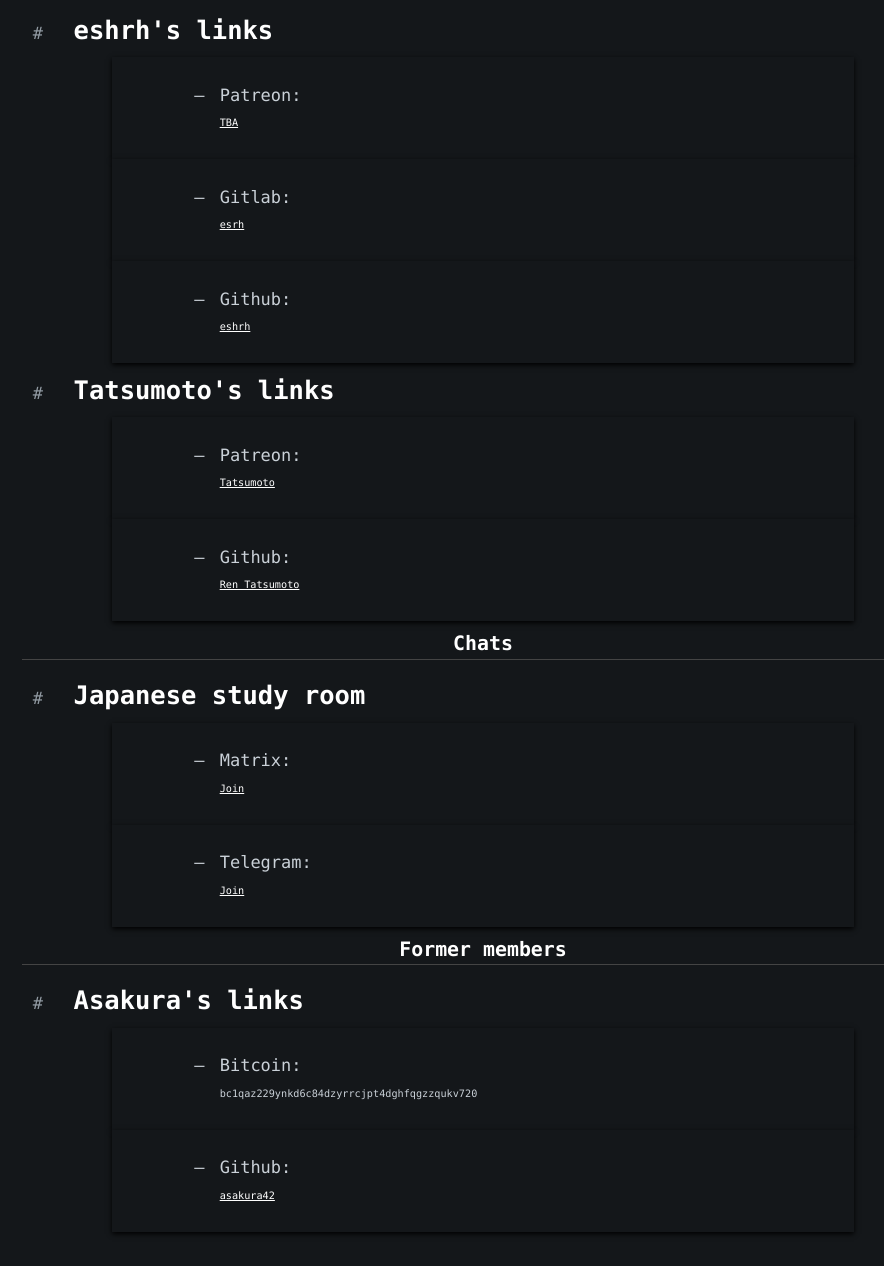
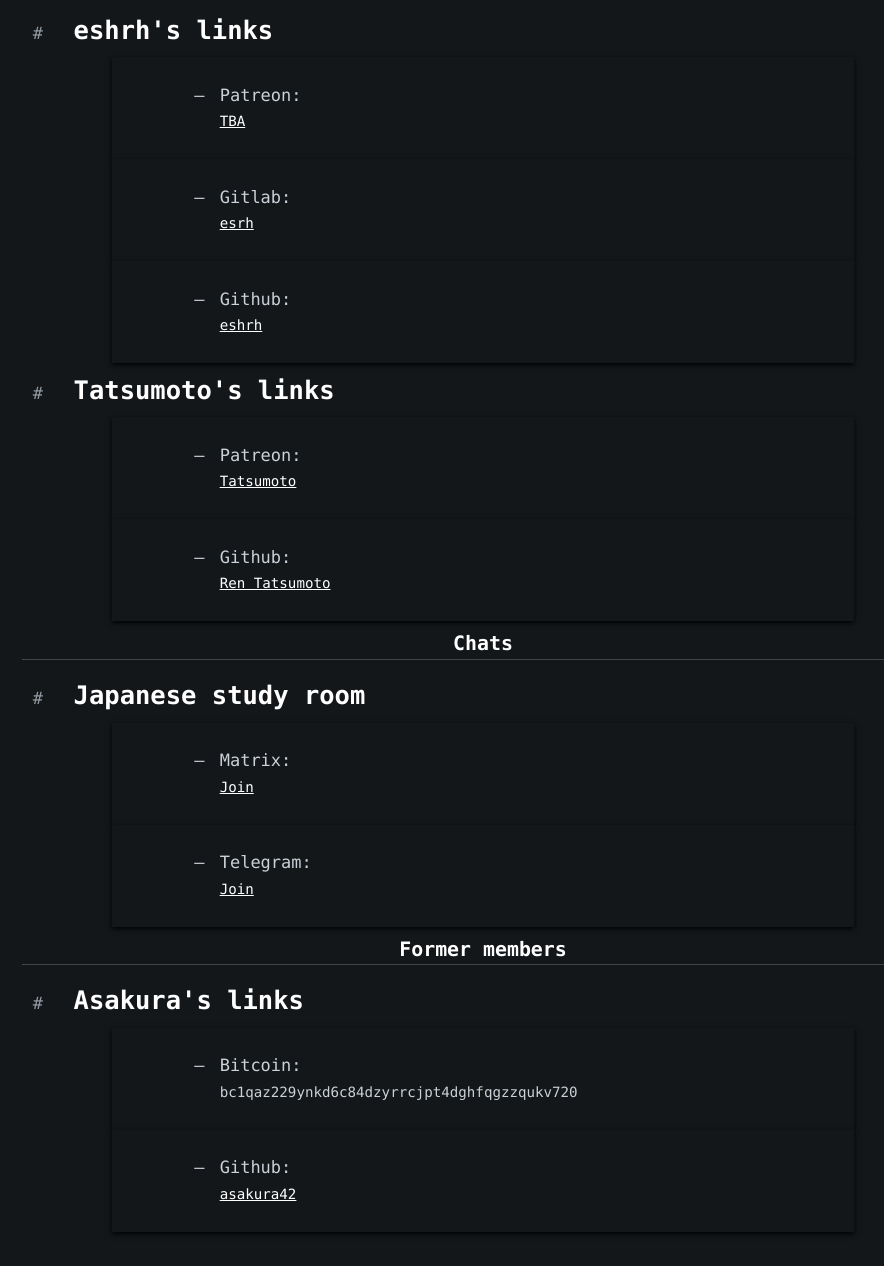
Before and after one commit to Ajatt-Tools/ajatt-tools.github.io, a plain HTML site: page contact.html in a window 1280 px wide. Shown: the part 137-1403 px from the top of the page, without its empty margins (157-1041 px from the left). Drawn offline with Linux system fonts and the light colour scheme.

Commit message:
increase font size

```diff
--- a/contact.html
+++ b/contact.html
@@ -36,7 +36,7 @@
 		<ul class="section__content">
 		    <li>Patreon:</li>
 		    <lino>
-		    <small style="font-size: 60%;">
+		    <small>
 			    <a href="#">TBA</a>
 		    </small>
 		    </lino>
@@ -49,7 +49,7 @@
 		<ul class="section__content">
 		    <li>Gitlab:</li>
 		    <lino>
-		    <small style="font-size: 60%;">
+		    <small>
 			    <a href="https://gitlab.com/esrh">esrh</a>
 		    </small>
 		    </lino>
@@ -62,7 +62,7 @@
 		<ul class="section__content">
 		    <li>Github:</li>
 		    <lino>
-		    <small style="font-size: 60%;">
+		    <small>
 			    <a href="https://github.com/eshrh">eshrh</a>
 		    </small>
 		    </lino>
@@ -81,7 +81,7 @@
 		<ul class="section__content">
 		    <li>Patreon:</li>
 		    <lino>
-		    <small style="font-size: 60%;">
+		    <small>
 			    <a href="https://www.patreon.com/tatsumoto_ren">Tatsumoto</a>
 		    </small>
 		    </lino>
@@ -94,7 +94,7 @@
 		<ul class="section__content">
 		    <li>Github:</li>
 		    <lino>
-		    <small style="font-size: 60%;">
+		    <small>
 			    <a href="https://github.com/tatsumoto-ren">Ren Tatsumoto</a>
 		    </small>
 		    </lino>
@@ -115,7 +115,7 @@
 		<ul class="section__content">
 		    <li>Matrix:</li>
 		    <lino>
-		    <small style="font-size: 60%;">
+		    <small>
 			    <a href="https://webchat.kde.org/#/room/#djt:g33k.se">Join</a>
 		    </small>
 		    </lino>
@@ -128,7 +128,7 @@
 		<ul class="section__content">
 		    <li>Telegram:</li>
 		    <lino>
-		    <small style="font-size: 60%;">
+		    <small>
 			    <a href="https://t.me/jap_chat">Join</a>
 		    </small>
 		    </lino>
@@ -149,7 +149,7 @@
 	    <div class="textsection">
 		<ul class="section__content">
 		    <li>Bitcoin:</li>
-		    <lino><small style="font-size: 60%;">bc1qaz229ynkd6c84dzyrrcjpt4dghfqgzzqukv720</small></lino>
+		    <lino><small>bc1qaz229ynkd6c84dzyrrcjpt4dghfqgzzqukv720</small></lino>
 		</ul>
 	    </div>
 	</div>
@@ -158,7 +158,7 @@
 	    <div class="textsection">
 		<ul class="section__content">
 		    <li>Github:</li>
-		    <lino><small style="font-size: 60%;">
+		    <lino><small>
 			    <a href="https://github.com/asakura42">asakura42</a>
 		    </small></lino>
 		</ul>
```
